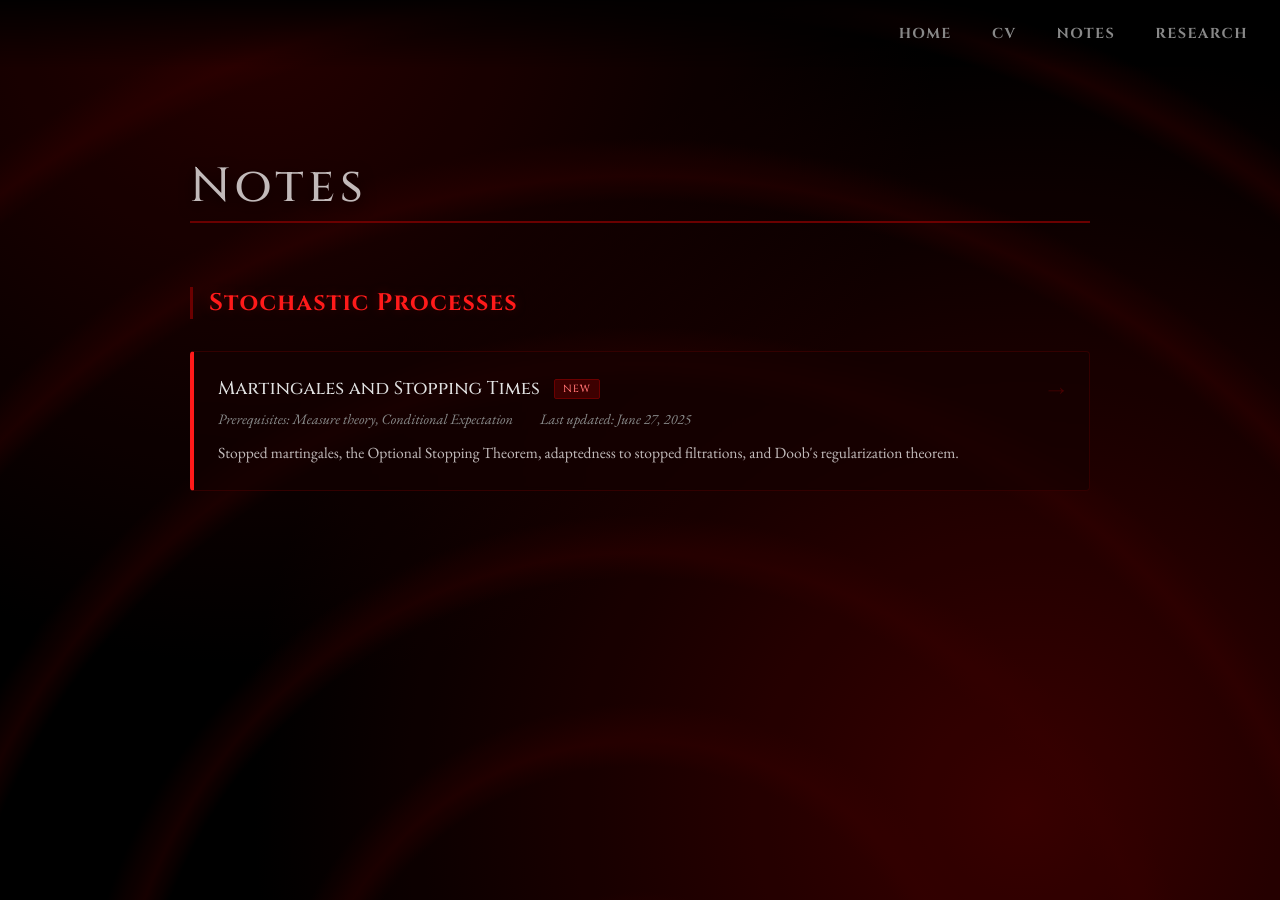
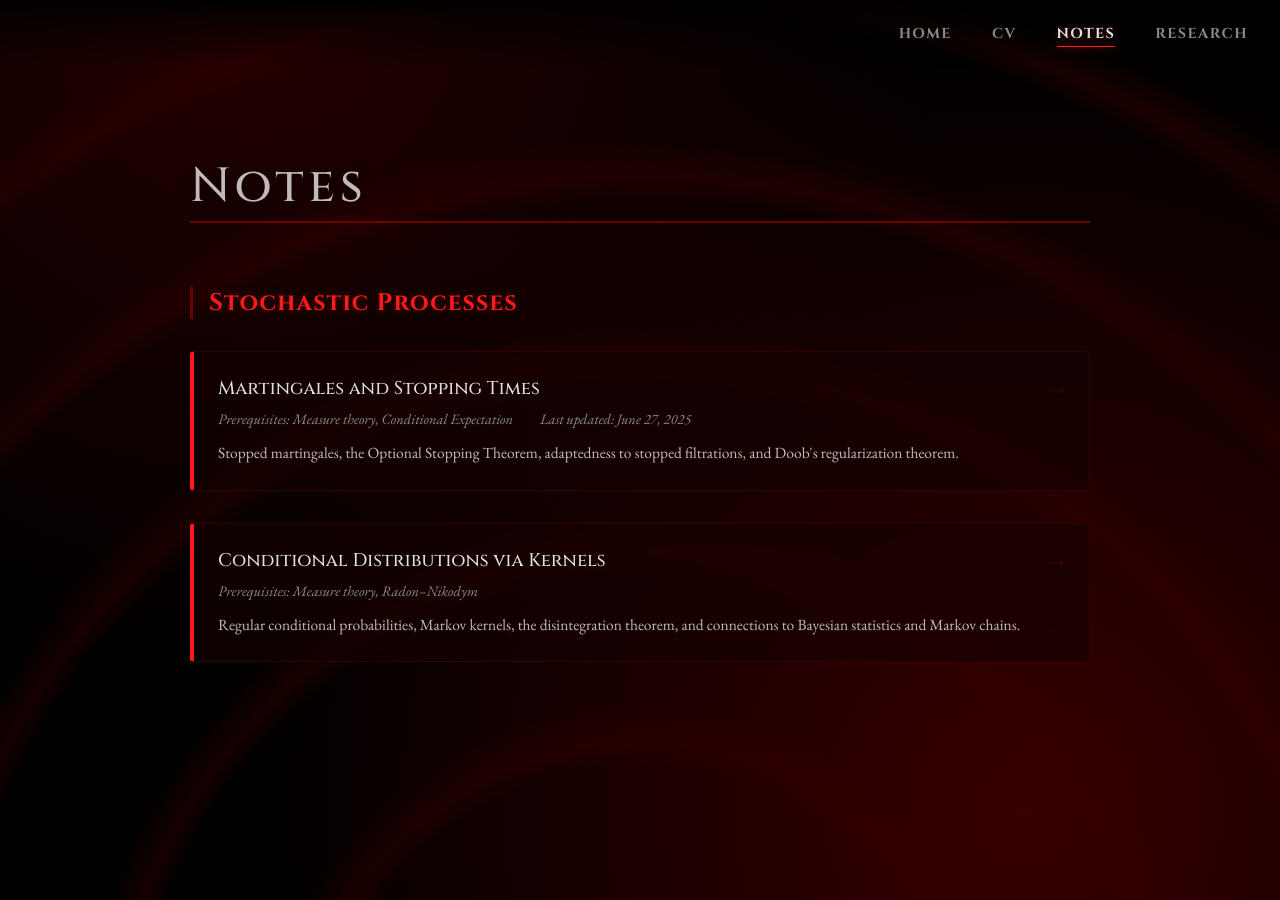
Before and after one commit to PONKAILASHRAJ/pk, a Jekyll site: the page notes.html, which Jekyll copies as it is, in a window 1280 px wide. Built offline with Jekyll 4.4.1, drawn with Linux system fonts in a browser that asks for light colours.

Commit message:
notes.html
Refactor CSS styles and clean up HTML structure.

```diff
--- a/notes.html
+++ b/notes.html
@@ -21,8 +21,7 @@
     }
 
     body {
-      margin: 0;
-      padding: 0;
+      margin: 0; padding: 0;
       background-color: var(--bg);
       color: var(--text);
       font-family: var(--font-main);
@@ -43,11 +42,7 @@
         #000000;
       animation: pulseRed 8s ease-in-out infinite alternate;
     }
-
-    @keyframes pulseRed {
-      0% { opacity: 0.8; }
-      100% { opacity: 1; }
-    }
+    @keyframes pulseRed { 0%{opacity:0.8} 100%{opacity:1} }
 
     nav {
       background: linear-gradient(to bottom, rgba(0,0,0,0.9), transparent);
@@ -56,7 +51,6 @@
       justify-content: flex-end;
       gap: 2.5rem;
     }
-
     nav a {
       color: #888;
       text-decoration: none;
@@ -68,12 +62,7 @@
       position: relative;
       transition: all 0.4s ease;
     }
-
-    nav a:hover, nav a.active {
-      color: #e0e0e0;
-      text-shadow: 0 0 10px var(--accent);
-    }
-
+    nav a:hover, nav a.active { color: #e0e0e0; text-shadow: 0 0 10px var(--accent); }
     nav a::after {
       content: '';
       position: absolute;
@@ -83,7 +72,6 @@
       transition: width 0.3s ease;
       box-shadow: 0 0 8px var(--highlight);
     }
-
     nav a:hover::after, nav a.active::after { width: 100%; }
 
     .container {
@@ -129,9 +116,7 @@
       display: block;
       text-decoration: none;
       color: inherit;
-      cursor: pointer;
     }
-
     .note:hover {
       transform: translateX(6px);
       box-shadow: -6px 6px 24px rgba(40,0,0,0.6);
@@ -145,11 +130,19 @@
       margin: 0 0 0.5rem;
       transition: color 0.2s;
     }
-
     .note:hover .note-title {
       color: var(--highlight);
       text-shadow: 0 0 8px var(--highlight);
     }
+
+    .note-arrow {
+      float: right;
+      color: #4a0000;
+      font-size: 1.1rem;
+      transition: color 0.2s, transform 0.2s;
+      margin-top: 2px;
+    }
+    .note:hover .note-arrow { color: var(--highlight); transform: translateX(4px); }
 
     .meta {
       font-size: 0.9rem;
@@ -157,7 +150,6 @@
       margin-bottom: 0.8rem;
       font-style: italic;
     }
-
     .meta span { margin-right: 1.5rem; display: inline-block; }
 
     .note p {
@@ -167,72 +159,30 @@
       font-size: 0.97rem;
     }
 
-    /* Arrow indicator */
-    .note-arrow {
-      float: right;
-      color: #4a0000;
-      font-size: 1.1rem;
-      transition: color 0.2s, transform 0.2s;
-      margin-top: 2px;
-    }
-    .note:hover .note-arrow {
-      color: var(--highlight);
-      transform: translateX(4px);
-    }
-
-    /* Coming soon style */
-    .note.coming-soon {
-      opacity: 0.45;
-      cursor: default;
-      pointer-events: none;
-    }
-
-    .note.coming-soon .note-arrow { display: none; }
-
-    .badge {
-      display: inline-block;
-      font-size: 0.65rem;
-      font-family: var(--font-header);
-      letter-spacing: 0.1em;
-      text-transform: uppercase;
-      padding: 2px 8px;
-      border-radius: 2px;
-      margin-left: 0.6rem;
-      vertical-align: middle;
-      position: relative;
-      top: -1px;
-    }
-
-    .badge-new { background: #3d0000; color: #ff7070; border: 1px solid #6b0000; }
-    .badge-soon { background: #1a1a1a; color: #666; border: 1px solid #333; }
-
     .fade-up {
       opacity: 0;
       transform: translateY(20px);
       animation: fadeUp 0.8s ease forwards;
     }
-    @keyframes fadeUp { to { opacity: 1; transform: translateY(0); } }
+    @keyframes fadeUp { to { opacity:1; transform:translateY(0); } }
   </style>
 </head>
 <body>
-
-
-<nav>
-  <a href="index.html">Home</a>
-  <a href="cv.html">CV</a>
-  <a href="notes.html">Notes</a>
-  <a href="research.html">Research</a>
-</nav>
+  <nav>
+    <a href="index.html">Home</a>
+    <a href="cv.pdf" target="_blank">CV</a>
+    <a href="notes.html" class="active">Notes</a>
+    <a href="research.html">Research</a>
+  </nav>
 
   <div class="container">
     <h1 class="fade-up" style="animation-delay:0.3s;">Notes</h1>
 
-    <!-- ── Stochastic Processes ── -->
     <h2 class="fade-up" style="animation-delay:0.5s;">Stochastic Processes</h2>
 
     <a class="note fade-up" href="notes/stopped-martingales.html" style="animation-delay:0.7s;">
       <span class="note-arrow">→</span>
-      <div class="note-title">Martingales and Stopping Times <span class="badge badge-new">New</span></div>
+      <div class="note-title">Martingales and Stopping Times</div>
       <div class="meta">
         <span>Prerequisites: Measure theory, Conditional Expectation</span>
         <span>Last updated: June 27, 2025</span>
@@ -240,17 +190,14 @@
       <p>Stopped martingales, the Optional Stopping Theorem, adaptedness to stopped filtrations, and Doob's regularization theorem.</p>
     </a>
 
-
-
-
-
-
-
-
-
-
-
-
+    <a class="note fade-up" href="notes/conditional-distributions.html" style="animation-delay:0.9s;">
+      <span class="note-arrow">→</span>
+      <div class="note-title">Conditional Distributions via Kernels</div>
+      <div class="meta">
+        <span>Prerequisites: Measure theory, Radon–Nikodym</span>
+      </div>
+      <p>Regular conditional probabilities, Markov kernels, the disintegration theorem, and connections to Bayesian statistics and Markov chains.</p>
+    </a>
 
   </div>
 </body>
```
Also changed, not shown: other parts of notes.html (+0 -1 lines).
